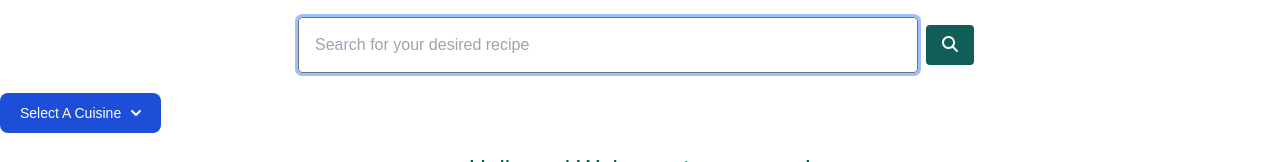
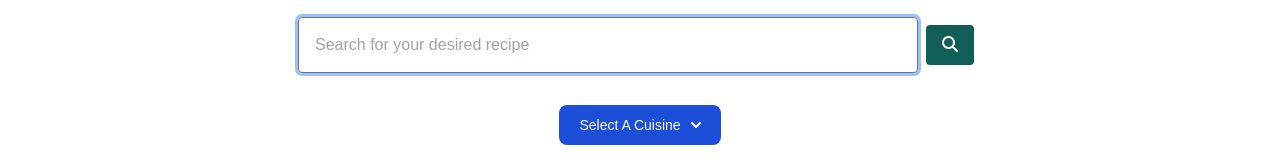
Before and after one commit to alghaibb/project1-grp3, a plain HTML site: page index.html in a window 1280 px wide. Shown: the part 123-285 px from the top of the page. Drawn offline with nearby package versions, Linux system fonts and the light colour scheme; no server answers.

Commit message:
Updated "Cuisine Button Selector0  in index.html for dev-HL

```diff
--- a/index.html
+++ b/index.html
@@ -41,10 +41,12 @@
             </div>
         </div>
         <!-- CUISINE BUTTON SELECTOR -->
-        <button id="dropdownBgHoverButton" data-dropdown-toggle="dropdownBgHover" class="text-white bg-blue-700 hover:bg-blue-800 focus:ring-4 focus:outline-none focus:ring-blue-300 font-medium rounded-lg text-sm px-5 py-2.5 text-center inline-flex items-center dark:bg-blue-600 dark:hover:bg-blue-700 dark:focus:ring-blue-800" type="button">Select A Cuisine <svg class="w-2.5 h-2.5 ml-2.5" aria-hidden="true" xmlns="http://www.w3.org/2000/svg" fill="none" viewBox="0 0 10 6">
-            <path stroke="currentColor" stroke-linecap="round" stroke-linejoin="round" stroke-width="2" d="m1 1 4 4 4-4"/>
-          </svg>
-        </button>
+        <div class="mt-3 flex justify-center items-center">
+            <button id="dropdownBgHoverButton" data-dropdown-toggle="dropdownBgHover" class="text-white bg-blue-700 hover:bg-blue-800 focus:ring-4 focus:outline-none focus:ring-blue-300 font-medium rounded-lg text-sm px-5 py-2.5 text-center inline-flex items-center dark:bg-blue-600 dark:hover:bg-blue-700 dark:focus:ring-blue-800" type="button">Select A Cuisine <svg class="w-2.5 h-2.5 ml-2.5" aria-hidden="true" xmlns="http://www.w3.org/2000/svg" fill="none" viewBox="0 0 10 6">
+                <path stroke="currentColor" stroke-linecap="round" stroke-linejoin="round" stroke-width="2" d="m1 1 4 4 4-4"/>
+            </svg>
+            </button>
+        </div>
 
         <!-- Dropdown menu -->
         <div id="dropdownBgHover" class="z-10 hidden w-48 bg-white rounded-lg shadow dark:bg-gray-700">
```
